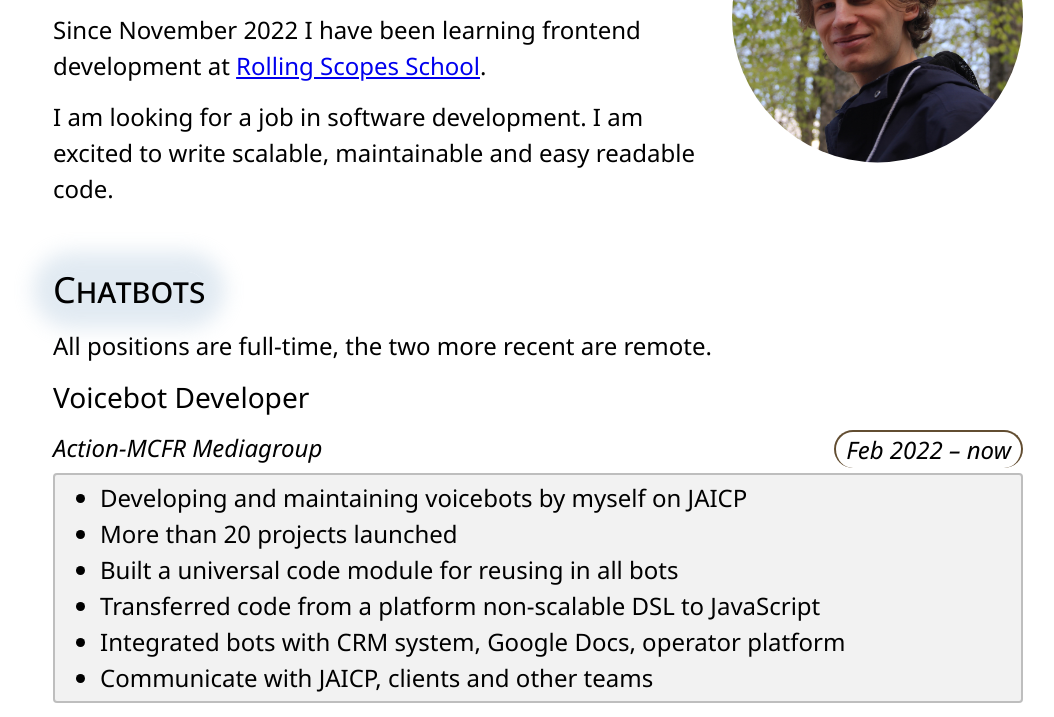
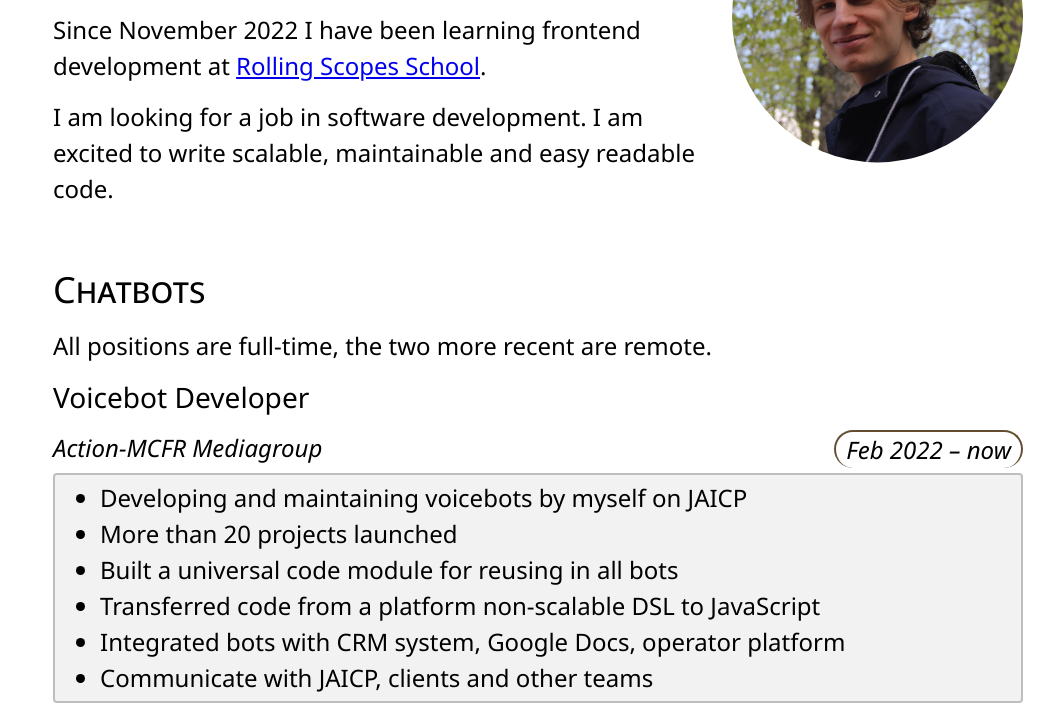
Before and after one commit to fedorenksei/cv, a plain HTML site: page index.html in a window 1280 px wide. Shown: the part 491-1208 px from the top of the page, without its empty margins (102-1156 px from the left). Drawn offline with Linux system fonts and the light colour scheme.

Commit message:
feat: remove shadows for pdf conversion

```diff
--- a/styles/basic.css
+++ b/styles/basic.css
@@ -22,11 +22,11 @@
 h2 {
     font-variant: small-caps;
     margin-bottom: 20px;
-    width: fit-content;
+    /* width: fit-content;
     box-shadow:
         inset 0 0 0 120px rgba(209, 222, 235, 0.642),
         0 0 20px 20px rgba(209, 222, 235, 0.642);
-    border-radius: 20px;
+    border-radius: 20px; */
 }
 
 p {
--- a/styles/chatbots.css
+++ b/styles/chatbots.css
@@ -1,7 +1,3 @@
-.chatbots {
-    /* background-color: rgb(221, 232, 240); */
-}
-
 .jobs {
     margin-top: 10px;
     display: flex;
```
